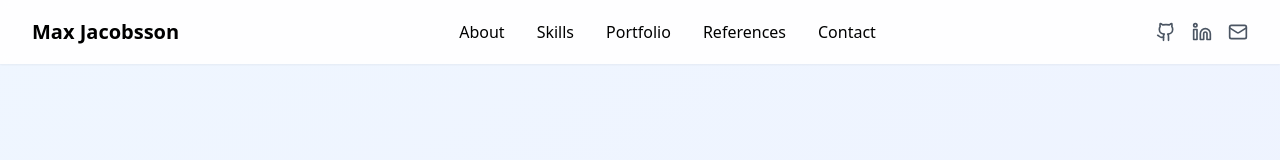
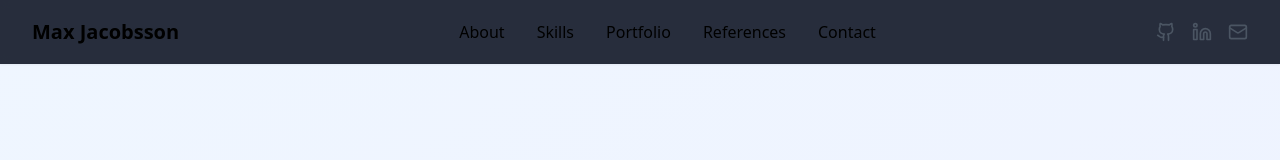
Before and after one commit to elmaxco/project_portfolio, a React (Vite) app: page / in a window 1280 px wide. Shown: the top 160 px of the page. Built offline with nearby package versions, Linux system fonts and the light colour scheme.

Commit message:
Update About component: refine personal description and update professional focus Update Navbar component: change email address and adjust background color

```diff
--- a/src/components/Navbar.tsx
+++ b/src/components/Navbar.tsx
@@ -5,7 +5,7 @@ export function Navbar() {
   const [isOpen, setIsOpen] = React.useState(false);
 
   return (
-    <nav className="fixed w-full bg-white/90 backdrop-blur-sm z-50 shadow-sm">
+    <nav className="fixed w-full bg-gray-900/90 backdrop-blur-sm z-50 shadow-sm">
       <div className="max-w-7xl mx-auto px-4 sm:px-6 lg:px-8">
         <div className="flex justify-between h-16">
           <div className="flex items-center">
@@ -27,7 +27,7 @@ export function Navbar() {
             <a href="https://linkedin.com" className="text-gray-600 hover:text-blue-600">
               <Linkedin className="h-5 w-5" />
             </a>
-            <a href="mailto:john@example.com" className="text-gray-600 hover:text-blue-600">
+            <a href="mailto:max.jacobsson1999@hotmail.com" className="text-gray-600 hover:text-blue-600">
               <Mail className="h-5 w-5" />
             </a>
           </div>
```
Also changed, not shown: src/components/About.tsx (line endings or trailing spaces).
